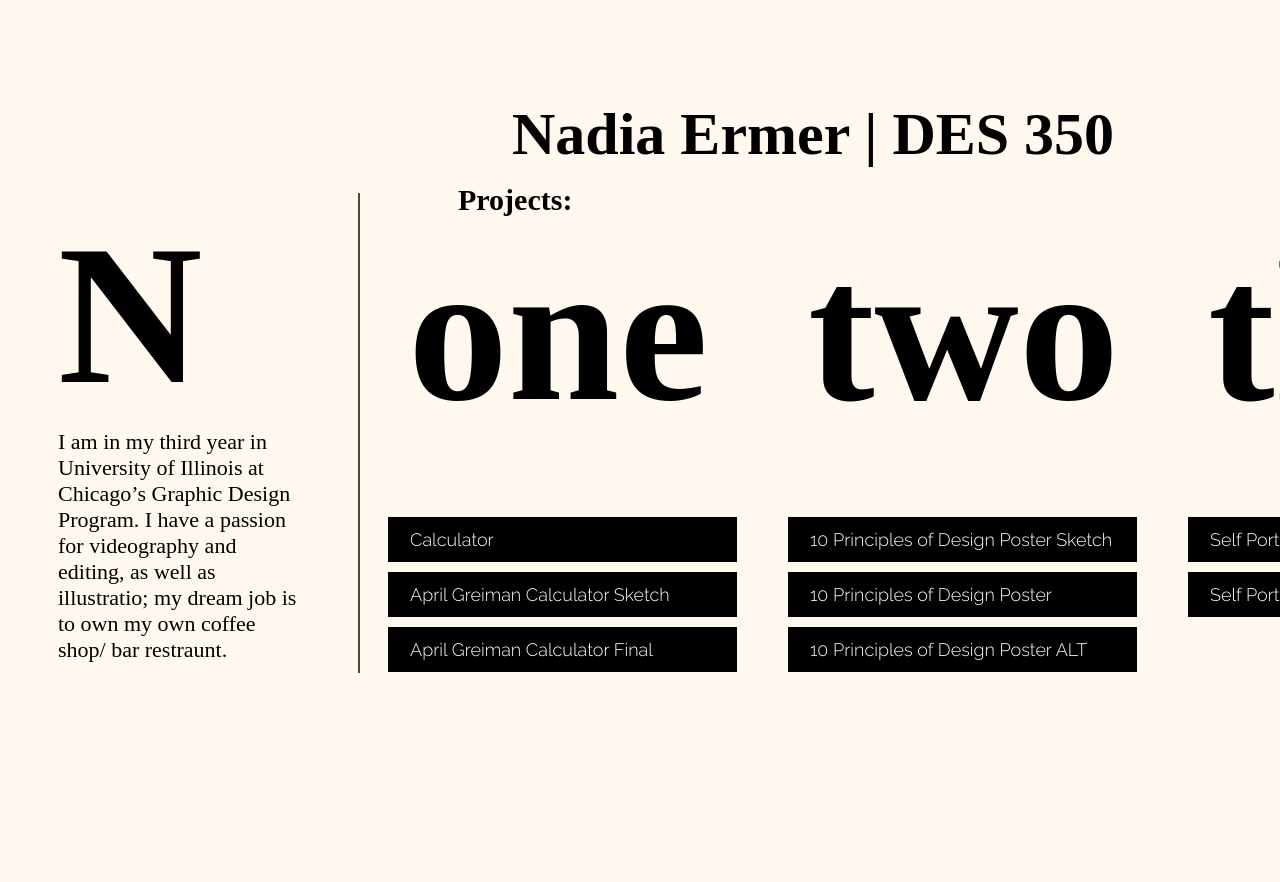
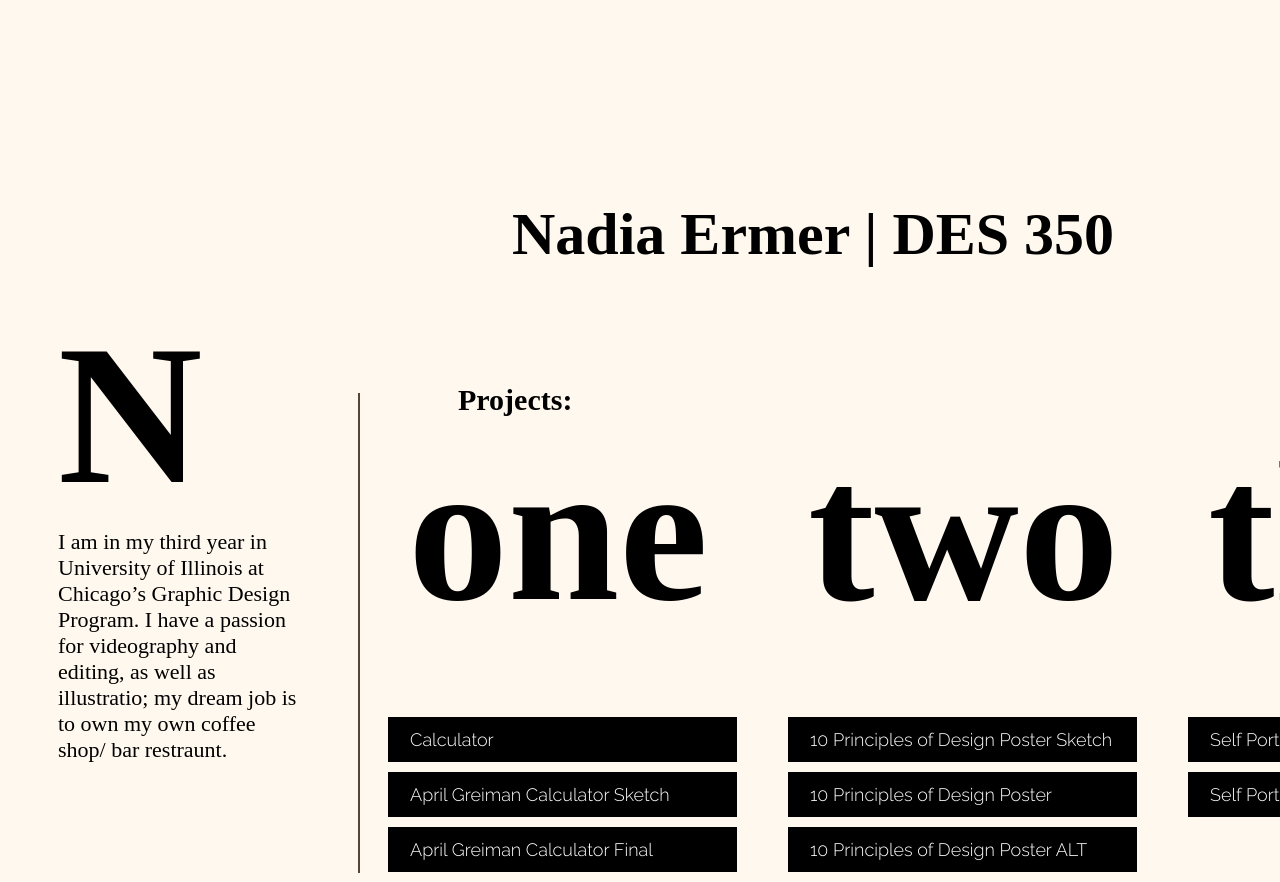
Before and after one commit to nermer2/DES350, a plain HTML site: page index.html in a window 1280 px wide. Shown: the top 882 px of the page. Before the commit the page ends 800 px from the top, so only its background shows below. Drawn offline with Linux system fonts and the light colour scheme; a web font is replaced by a local one.

Commit message:
Add files via upload

```diff
--- a/index.html
+++ b/index.html
@@ -15,11 +15,11 @@
   		height: 480px;
 		positon: absolute;
 		float: left;
-		margin: -470px 0px 0px 350px;
+		margin: -370px 0px 0px 350px;
 
 }
 	.project{
-		margin: -590px 0px 0px 450px;
+		margin: -490px 0px 0px 450px;
 	}
 
 	.one{
@@ -52,7 +52,7 @@
 	h6{
 		font-family: 'Libre Caslon Display', serif;
 		font-size: 200px;
-		margin: 200px 0px 0px 50px;
+		margin: 300px 0px 0px 50px;
 	}
 	p{
 		font-family: 'Libre Caslon Display', serif;
```
Also changed, not shown: 1 other file.
